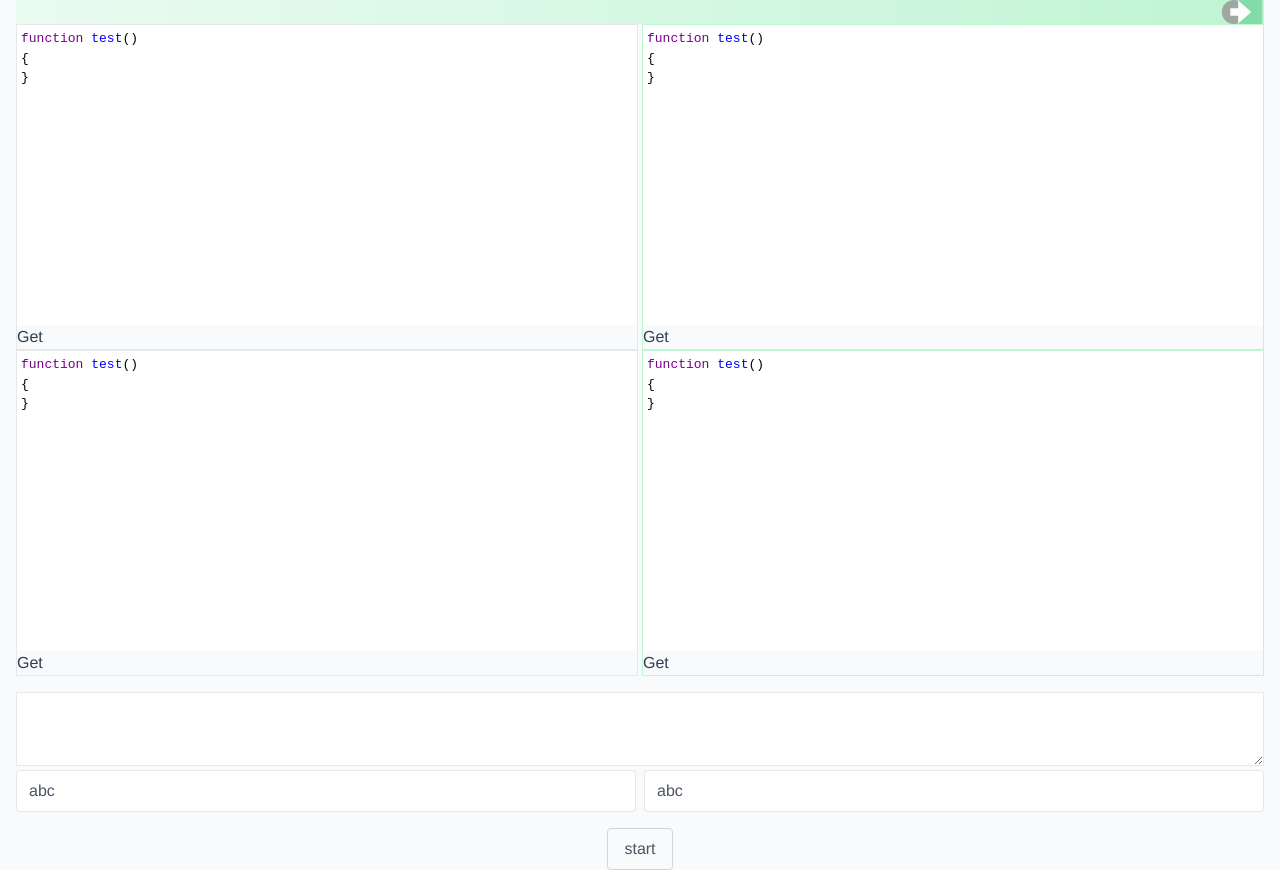
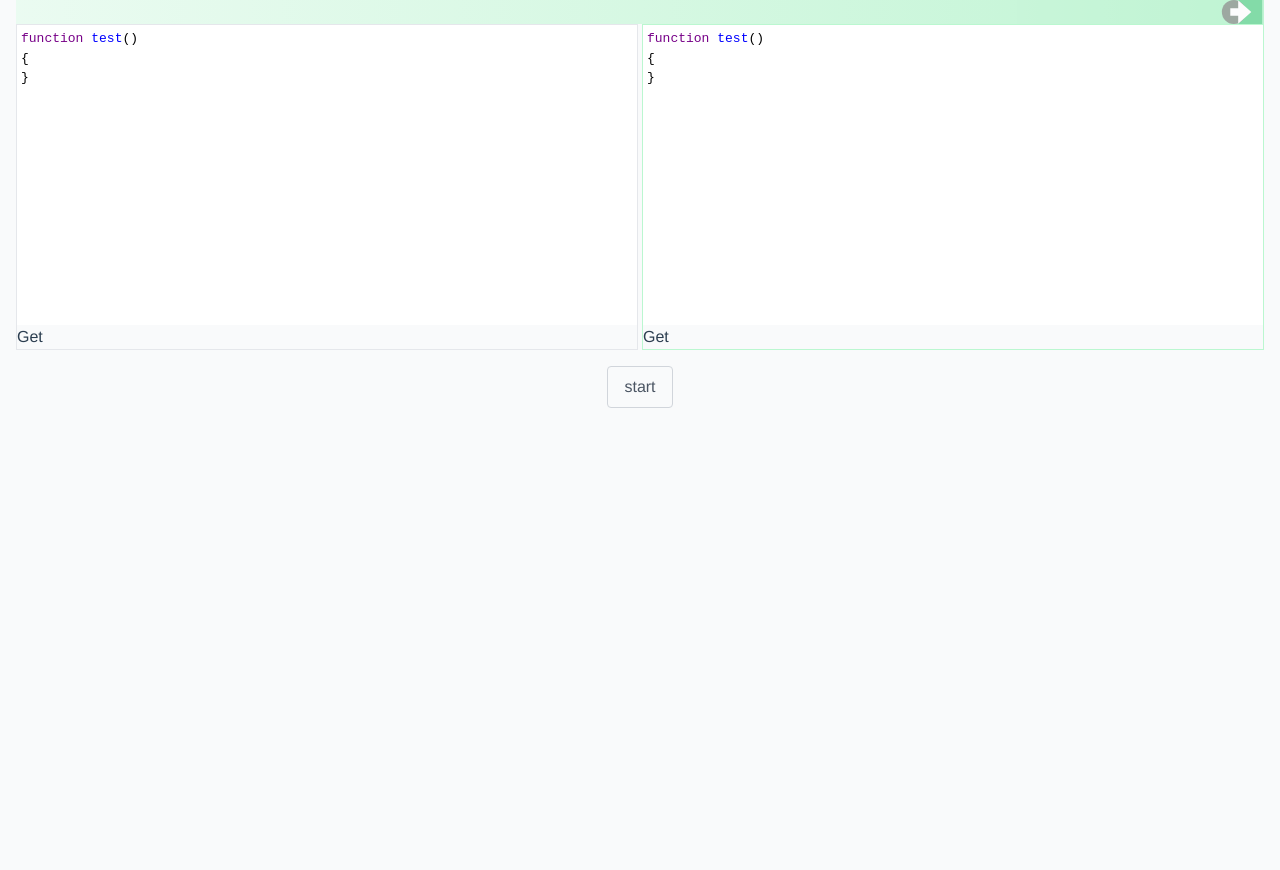
Before and after one commit to maxzz/revue-playground, a Vue app: page / in a window 1280 px wide. After the commit the page ends 800 px from the top, so only its background shows below. Built offline with nearby package versions, Linux system fonts and the light colour scheme.

Commit message:
Feature: Editors clean up

```diff
--- a/src/components/Editors.vue
+++ b/src/components/Editors.vue
@@ -1,5 +1,5 @@
 <template>
-    <div class="px-4">
+    <div class="px-4 mb-4">
         <SplitPane>
             <template v-slot:a>
                 <Editor class="flex-1 border border-gray-200" />
@@ -8,20 +8,6 @@
                 <Editor class="flex-1 border border-green-200" />
             </template>
         </SplitPane>
-    </div>
-
-    <div class="split-panel flex px-4">
-        <Editor class="flex-1 border border-gray-200" />
-        <div class="flex-grow-0 flex-shring-0 w-1"></div>
-        <Editor class="flex-1 border border-green-200" />
-    </div>
-
-    <div class="mx-4 flex mt-4 mb-1">
-        <textarea class="border flex-1" :rows="3"></textarea>
-    </div>
-    <div class="flex px-4 mb-4">
-        <input class="flex-1 px-3 py-2 border rounded text-gray-600 mr-2" value="abc">
-        <input class="flex-1 px-3 py-2 border rounded text-gray-600" value="abc">
     </div>
 
     <div class="flex justify-center">
@@ -52,24 +38,6 @@
         },
     });
 </script>
-
-<style lang="scss">
-    a {
-        color: #42b983;
-    }
-
-    label {
-        margin: 0 0.5em;
-        font-weight: bold;
-    }
-
-    code {
-        background-color: #eee;
-        padding: 2px 4px;
-        border-radius: 4px;
-        color: #304455;
-    }
-</style>
 
 <style lang="scss">
     // Override the variables or import a file that overrides them
@@ -121,3 +89,21 @@
         transition-duration: 400ms;
     }
 </style>
+
+<style lang="scss">
+    a {
+        color: #42b983;
+    }
+
+    label {
+        margin: 0 0.5em;
+        font-weight: bold;
+    }
+
+    code {
+        background-color: #eee;
+        padding: 2px 4px;
+        border-radius: 4px;
+        color: #304455;
+    }
+</style>
```
